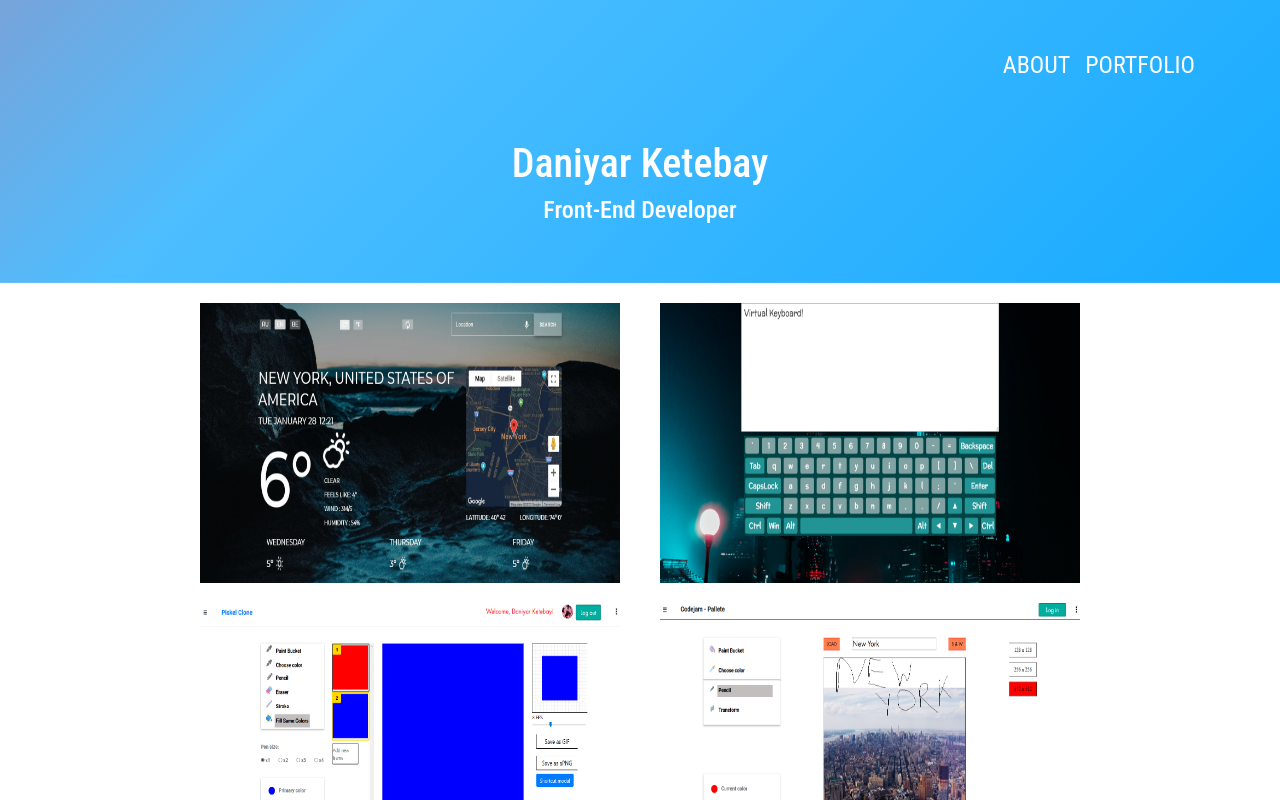
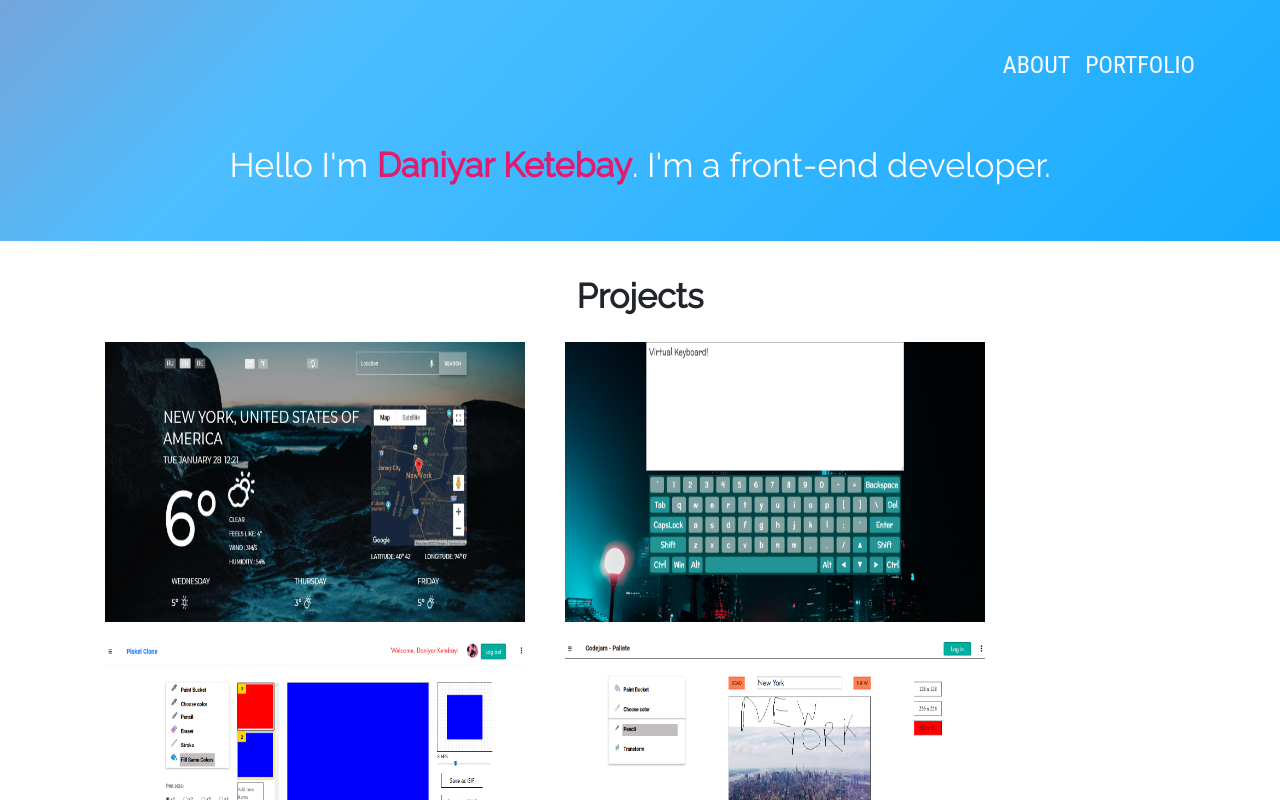
Before and after one commit to luckytiger1/portfolio-react, a React (Create React App) app: page / in a window 1280 px wide. Shown: the top 800 px of the page. Built offline with nearby package versions, Linux system fonts and the light colour scheme.

Commit message:
feat: update projects section

```diff
--- a/public/index.html
+++ b/public/index.html
@@ -15,6 +15,10 @@
       integrity="sha384-ggOyR0iXCbMQv3Xipma34MD+dH/1fQ784/j6cY/iJTQUOhcWr7x9JvoRxT2MZw1T"
       crossorigin="anonymous"
     />
+    <link
+      href="https://fonts.googleapis.com/css?family=Raleway&display=swap"
+      rel="stylesheet"
+    />
     <title>React App</title>
   </head>
   <body>
--- a/src/components/header/Header.js
+++ b/src/components/header/Header.js
@@ -10,8 +10,10 @@ export default function Header() {
         <header className="header">
           <Navbar title="header" />
           <div className="header__info">
-            <h1>Daniyar Ketebay</h1>
-            <h4>Front-End Developer</h4>
+            <div className="text">
+              Hello I'm <span className="highlight">Daniyar Ketebay</span>. I'm
+              a front-end developer.
+            </div>
           </div>
         </header>
       </Container>
--- a/src/components/header/Header.scss
+++ b/src/components/header/Header.scss
@@ -33,6 +33,14 @@
     display: flex;
     flex-direction: column;
     align-items: center;
+    .text {
+      font-family: 'Raleway', sans-serif;
+      font-size: 34px;
+      .highlight {
+        font-weight: 700;
+        color: #e31b6d;
+      }
+    }
   }
 
   &__title {
--- a/src/components/projects/Project.scss
+++ b/src/components/projects/Project.scss
@@ -154,15 +154,21 @@
 }
 
 .projects {
-  display: flex;
-  flex-wrap: wrap;
   justify-content: center;
   max-width: 1200px;
-  margin: auto;
-
+  margin: 30px auto;
   &__wrap {
     width: 100%;
   }
+  &__title {
+    font-family: 'Raleway', sans-serif;
+    font-size: 34px;
+    font-weight: 600;
+  }
+}
+.projects_wrapper {
+  display: flex;
+  flex-wrap: wrap;
 }
 
 @media (max-width: 800px) {
--- a/src/components/projects/Projects.js
+++ b/src/components/projects/Projects.js
@@ -3,9 +3,10 @@ import './Project.scss';
 import { projectImgs, descriptions } from '../variables';
 
 export default function Projects(props) {
-  console.log(descriptions[1].props);
   return (
     <section className="projects">
+      <div className="projects__title text-center">Projects</div>
+      <div className="projects_wrapper container">
         {props.projects.map((title, i) => {
           return (
             <div key={i} className="project">
@@ -70,6 +71,7 @@ export default function Projects(props) {
             </div>
           );
         })}
+      </div>
     </section>
   );
 }
```
Lines whose indentation alone changed are shown as unchanged.
